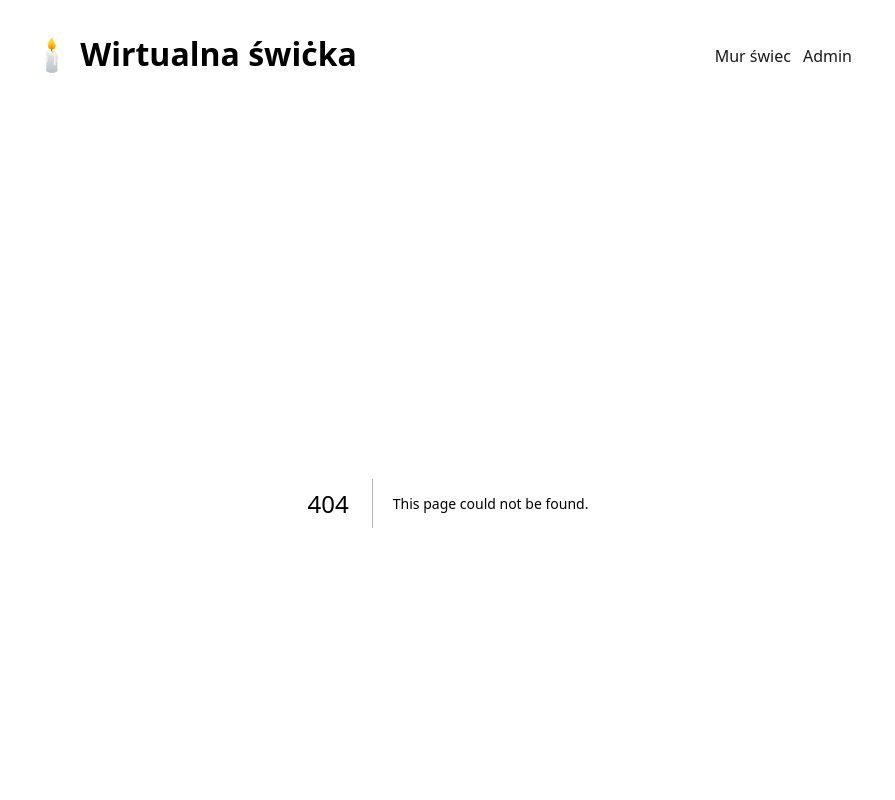
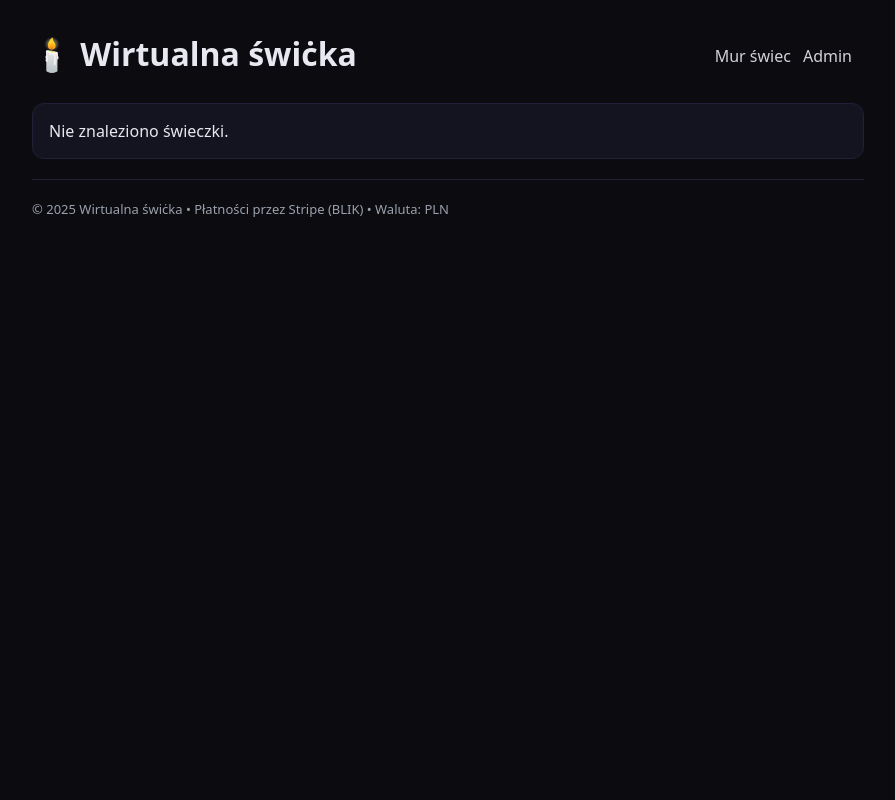
Before and after one commit to janekwojnar/virtual-candle, a Next.js app: page /candle/1 in a window 1280 px wide. Before the commit this address had no page. Shown: the top 800 px of the page, without its empty margins (192-1087 px from the left). Built offline with nearby package versions, Linux system fonts and the light colour scheme; no server answers; the database is empty.

Commit message:
Create candle/[id]/page.tsx

```diff
--- /dev/null
+++ b/app/candle/[id]/page.tsx
@@ -0,0 +1,39 @@
+import { prisma } from "@/lib/prisma";
+import { differenceInDays, differenceInHours, differenceInMinutes } from "date-fns";
+import Link from "next/link";
+
+export const revalidate = 30;
+
+export default async function CandlePage({ params }: { params: { id: string } }) {
+  const candle = await prisma.candle.findUnique({ where: { id: params.id } });
+  if (!candle) return <div className="card">Nie znaleziono świeczki.</div>;
+
+  const active = candle.status === "paid" && candle.endsAt && candle.endsAt > new Date();
+  const remaining = candle.endsAt ? Math.max(0, Math.ceil((candle.endsAt.getTime() - Date.now())/1000)) : 0;
+
+  function humanize(seconds:number) {
+    const min = Math.floor(seconds/60);
+    const hrs = Math.floor(min/60);
+    const days = Math.floor(hrs/24);
+    if (days>0) return `${days} d`;
+    if (hrs>0) return `${hrs} h`;
+    return `${min} min`;
+  }
+
+  return (
+    <div className="card" style={{ display:"grid", gap:12 }}>
+      <div style={{ textAlign:"center" }}>
+        <div className="candle">
+          {active && <div className="flame" />}
+        </div>
+      </div>
+      <h2>Intencja</h2>
+      <p style={{ whiteSpace:"pre-wrap" }}>{candle.message}</p>
+      <p className="small">Autor: {candle.nickname || "Anonim"}</p>
+      <p className={active ? "success" : "warning"}>
+        {active ? `Pali się jeszcze: ${humanize(remaining)}` : "Świeczka wygasła (lub oczekuje na płatność)."}
+      </p>
+      <Link href="/wall">← Wróć na mur świec</Link>
+    </div>
+  );
+}
```
